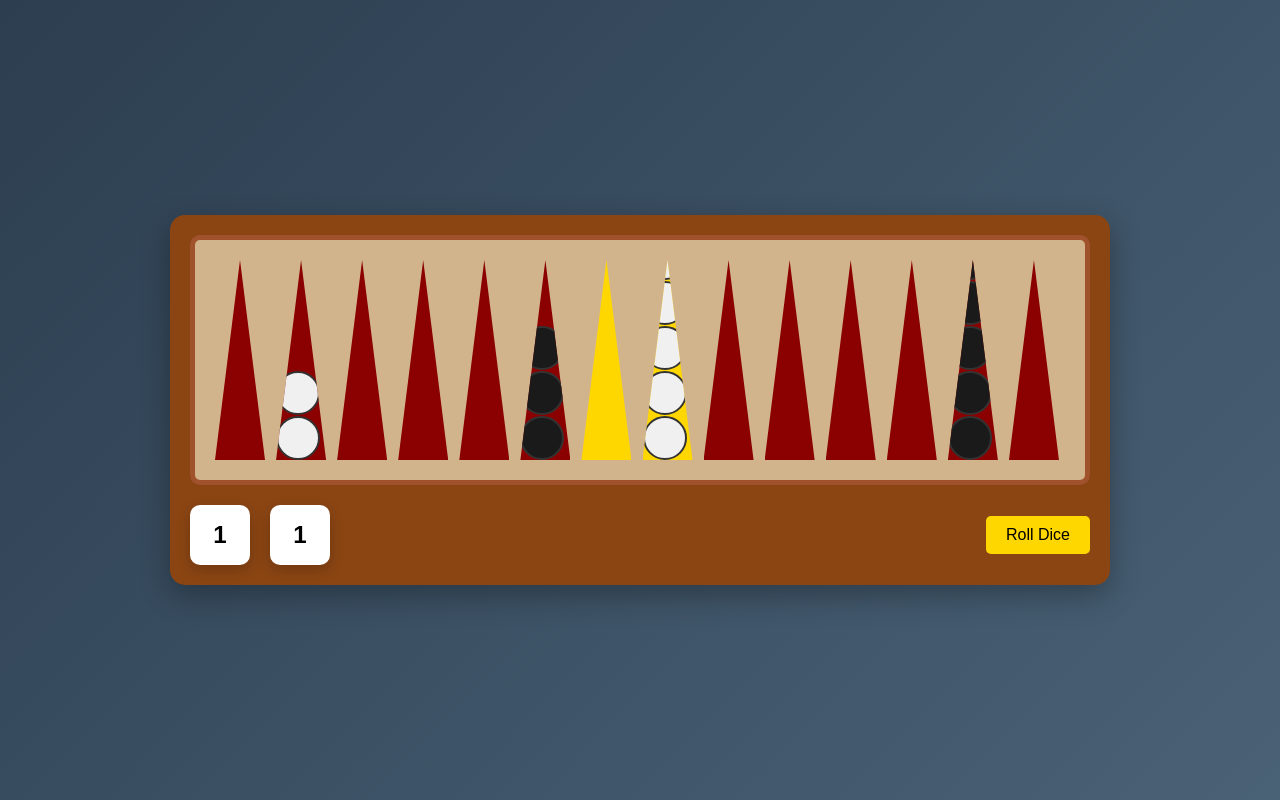
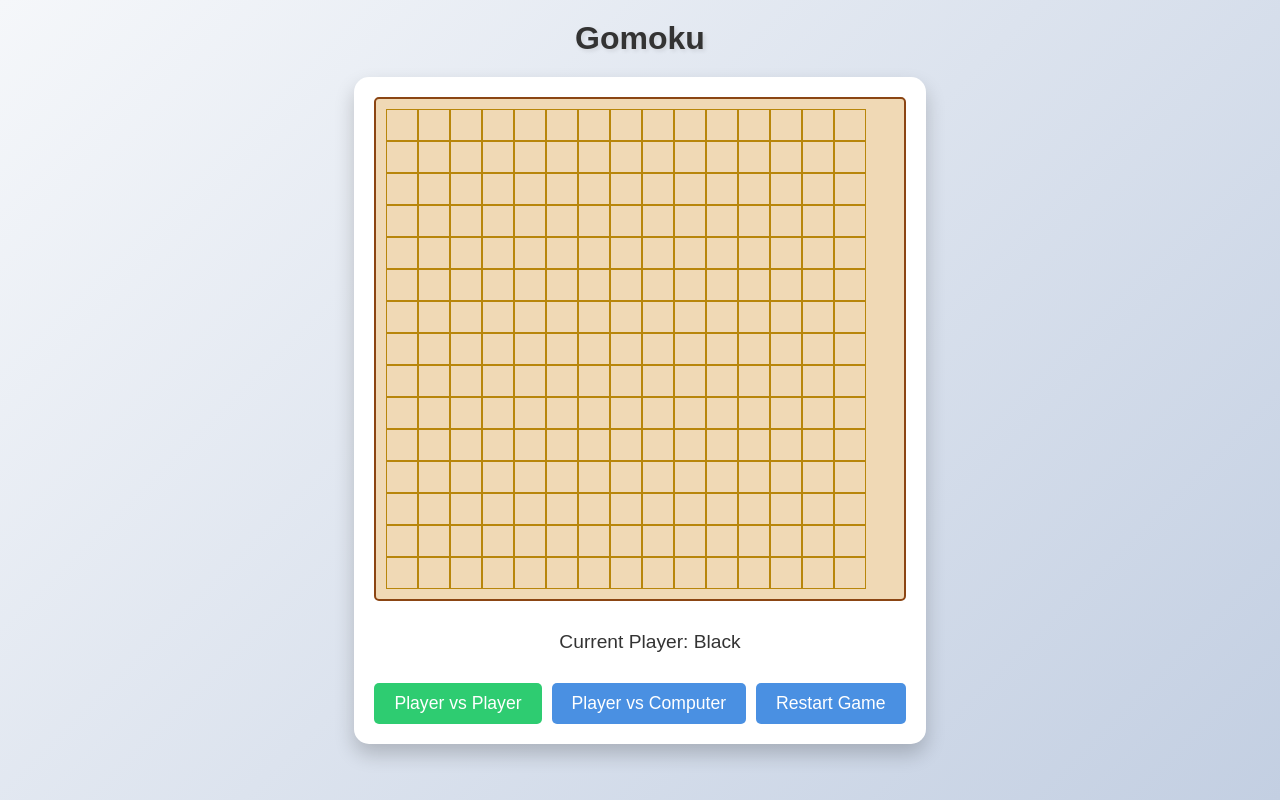
Before and after one commit to Hufung/boeadgame, a plain HTML site: page index.html in a window 1280 px wide. Drawn offline with Linux system fonts and the light colour scheme.

Commit message:
Update index.html

```diff
--- a/index.html
+++ b/index.html
@@ -3,189 +3,316 @@
 <head>
     <meta charset="UTF-8">
     <meta name="viewport" content="width=device-width, initial-scale=1.0">
-    <title>Beautiful Backgammon</title>
+    <title>Gomoku - Five in a Row</title>
     <style>
         body {
-            background: linear-gradient(135deg, #2c3e50, #4a6276);
+            background: linear-gradient(135deg, #f5f7fa 0%, #c3cfe2 100%);
             display: flex;
-            justify-content: center;
+            flex-direction: column;
             align-items: center;
             min-height: 100vh;
             margin: 0;
-            font-family: 'Arial', sans-serif;
+            font-family: Arial, sans-serif;
         }
 
-        .game-container {
-            background: #8B4513;
+        h1 {
+            color: #333;
+            text-shadow: 2px 2px 4px rgba(0,0,0,0.1);
+            margin: 20px 0;
+        }
+
+        #game-container {
+            background: #fff;
             padding: 20px;
             border-radius: 15px;
-            box-shadow: 0 10px 30px rgba(0,0,0,0.3);
-            width: 900px;
+            box-shadow: 0 10px 20px rgba(0,0,0,0.2);
         }
 
-        .board {
-            display: grid;
-            grid-template-columns: repeat(14, 1fr);
-            gap: 5px;
-            background: #D2B48C;
-            padding: 20px;
-            border: 5px solid #A0522D;
-            border-radius: 10px;
+        #board {
+            background: #f0d9b5;
+            border: 2px solid #8b4513;
+            border-radius: 5px;
+            padding: 10px;
         }
 
-        .triangle {
-            width: 50px;
-            height: 200px;
-            position: relative;
-            clip-path: polygon(50% 0%, 0% 100%, 100% 100%);
+        .row {
+            display: flex;
         }
 
-        .triangle:nth-child(-n+6),
-        .triangle:nth-child(n+9):nth-child(-n+14) {
-            background: #8B0000;
+        .cell {
+            width: 30px;
+            height: 30px;
+            background: #f0d9b5;
+            border: 1px solid #b8860b;
+            position: relative;
+            cursor: pointer;
+            transition: all 0.2s ease;
         }
 
-        .triangle:nth-child(n+7):nth-child(-n+8),
-        .triangle:nth-child(n+15) {
-            background: #FFD700;
+        .cell:hover {
+            background: #e6c992;
         }
 
-        .checker {
-            width: 40px;
-            height: 40px;
+        .stone {
+            width: 80%;
+            height: 80%;
             border-radius: 50%;
             position: absolute;
-            border: 2px solid #333;
-            cursor: pointer;
-            transition: all 0.3s ease;
+            top: 50%;
+            left: 50%;
+            transform: translate(-50%, -50%);
+            box-shadow: 2px 2px 4px rgba(0,0,0,0.3);
         }
 
-        .checker.black {
-            background: #1a1a1a;
+        .black {
+            background: radial-gradient(circle at 30% 30%, #444, #000);
         }
 
-        .checker.white {
-            background: #f0f0f0;
+        .white {
+            background: radial-gradient(circle at 30% 30%, #fff, #ddd);
         }
 
-        .checker:hover {
-            transform: scale(1.1);
+        #status {
+            margin-top: 20px;
+            font-size: 1.2em;
+            color: #333;
+            text-align: center;
+            padding: 10px;
+            background: rgba(255, 255, 255, 0.8);
+            border-radius: 8px;
+            width: 100%;
         }
 
-        .controls {
+        .button-container {
             margin-top: 20px;
             display: flex;
-            justify-content: space-between;
-            align-items: center;
-        }
-
-        .dice-container {
-            display: flex;
-            gap: 20px;
-        }
-
-        .die {
-            width: 60px;
-            height: 60px;
-            background: white;
-            border-radius: 10px;
-            display: flex;
+            gap: 10px;
             justify-content: center;
-            align-items: center;
-            font-size: 24px;
-            font-weight: bold;
-            box-shadow: 0 5px 15px rgba(0,0,0,0.2);
         }
 
         button {
             padding: 10px 20px;
-            background: #FFD700;
+            font-size: 1.1em;
+            background: #4a90e2;
+            color: white;
             border: none;
             border-radius: 5px;
-            font-size: 16px;
             cursor: pointer;
-            transition: all 0.3s ease;
+            transition: background 0.3s ease;
         }
 
         button:hover {
-            background: #FFA500;
-            transform: translateY(-2px);
+            background: #357abd;
+        }
+
+        button.active {
+            background: #2ecc71;
         }
     </style>
 </head>
 <body>
-    <div class="game-container">
-        <div class="board" id="board"></div>
-        <div class="controls">
-            <div class="dice-container">
-                <div class="die" id="die1">1</div>
-                <div class="die" id="die2">1</div>
-            </div>
-            <button onclick="rollDice()">Roll Dice</button>
+    <h1>Gomoku</h1>
+    <div id="game-container">
+        <div id="board"></div>
+        <div id="status">Current Player: Black</div>
+        <div class="button-container">
+            <button id="pvp">Player vs Player</button>
+            <button id="pvc">Player vs Computer</button>
+            <button id="restart">Restart Game</button>
         </div>
     </div>
 
     <script>
-        const board = document.getElementById('board');
-        let currentPlayer = 'white';
+        const SIZE = 15;
+        const board = [];
+        let currentPlayer = 'black';
+        let gameOver = false;
+        let isComputerMode = false;
 
-        // Initialize board
         function createBoard() {
-            // Create 24 triangles (12 on each side + 2 for bar/bearing off)
-            for (let i = 0; i < 14; i++) {
-                const triangle = document.createElement('div');
-                triangle.className = 'triangle';
-                triangle.dataset.position = i;
-                board.appendChild(triangle);
-            }
+            const boardElement = document.getElementById('board');
+            boardElement.innerHTML = '';
 
-            // Initial checker positions
-            placeCheckers(1, 2, 'white');   // Position 1: 2 white
-            placeCheckers(12, 5, 'black'); // Position 12: 5 black
-            placeCheckers(5, 3, 'black');  // Position 5: 3 black
-            placeCheckers(7, 5, 'white');  // Position 7: 5 white
-        }
+            for (let i = 0; i < SIZE; i++) {
+                board[i] = [];
+                const row = document.createElement('div');
+                row.className = 'row';
 
-        function placeCheckers(position, count, color) {
-            const triangle = board.children[position];
-            for (let i = 0; i < count; i++) {
-                const checker = document.createElement('div');
-                checker.className = `checker ${color}`;
-                checker.style.bottom = `${i * 45}px`;
-                checker.draggable = true;
-                checker.addEventListener('dragstart', dragStart);
-                triangle.appendChild(checker);
+                for (let j = 0; j < SIZE; j++) {
+                    board[i][j] = null;
+                    const cell = document.createElement('div');
+                    cell.className = 'cell';
+                    cell.dataset.row = i;
+                    cell.dataset.col = j;
+                    cell.addEventListener('click', handleCellClick);
+                    row.appendChild(cell);
+                }
+                boardElement.appendChild(row);
             }
         }
 
-        function rollDice() {
-            const die1 = Math.floor(Math.random() * 6) + 1;
-            const die2 = Math.floor(Math.random() * 6) + 1;
-            document.getElementById('die1').textContent = die1;
-            document.getElementById('die2').textContent = die2;
+        function handleCellClick(e) {
+            if (gameOver) return;
+
+            const row = parseInt(e.target.dataset.row);
+            const col = parseInt(e.target.dataset.col);
+
+            if (!board[row][col]) {
+                placeStone(row, col, currentPlayer);
+
+                if (checkWin(row, col)) {
+                    document.getElementById('status').textContent = `${currentPlayer.charAt(0).toUpperCase() + currentPlayer.slice(1)} wins!`;
+                    gameOver = true;
+                    return;
+                }
+
+                currentPlayer = currentPlayer === 'black' ? 'white' : 'black';
+                document.getElementById('status').textContent = `Current Player: ${currentPlayer.charAt(0).toUpperCase() + currentPlayer.slice(1)}`;
+
+                if (isComputerMode && currentPlayer === 'white' && !gameOver) {
+                    setTimeout(computerMove, 500); // Slight delay for better UX
+                }
+            }
         }
 
-        // Drag and drop functionality
-        function dragStart(e) {
-            e.dataTransfer.setData('text/plain', e.target.parentElement.dataset.position);
+        function placeStone(row, col, player) {
+            board[row][col] = player;
+            const cell = document.querySelector(`.cell[data-row="${row}"][data-col="${col}"]`);
+            const stone = document.createElement('div');
+            stone.className = `stone ${player}`;
+            cell.appendChild(stone);
         }
 
-        board.addEventListener('dragover', (e) => e.preventDefault());
+        function computerMove() {
+            // Simple AI strategy:
+            // 1. Look for winning move
+            // 2. Block player's winning move
+            // 3. Place near existing stones
+            let move = findWinningMove('white') || findWinningMove('black') || findStrategicMove();
 
-        board.addEventListener('drop', (e) => {
-            e.preventDefault();
-            const fromPos = e.dataTransfer.getData('text/plain');
-            const toTriangle = e.target.closest('.triangle');
-            if (toTriangle && fromPos !== toTriangle.dataset.position) {
-                const checker = board.children[fromPos].querySelector('.checker');
-                if (checker) {
-                    toTriangle.appendChild(checker);
-                    checker.style.bottom = `${(toTriangle.children.length - 1) * 45}px`;
+            if (move) {
+                placeStone(move.row, move.col, 'white');
+
+                if (checkWin(move.row, move.col)) {
+                    document.getElementById('status').textContent = 'White (Computer) wins!';
+                    gameOver = true;
+                    return;
+                }
+
+                currentPlayer = 'black';
+                document.getElementById('status').textContent = 'Current Player: Black';
+            }
+        }
+
+        function findWinningMove(player) {
+            for (let i = 0; i < SIZE; i++) {
+                for (let j = 0; j < SIZE; j++) {
+                    if (!board[i][j]) {
+                        board[i][j] = player;
+                        if (checkWin(i, j)) {
+                            board[i][j] = null;
+                            return { row: i, col: j };
+                        }
+                        board[i][j] = null;
+                    }
                 }
             }
+            return null;
+        }
+
+        function findStrategicMove() {
+            // Look for empty spots near existing stones
+            for (let i = 0; i < SIZE; i++) {
+                for (let j = 0; j < SIZE; j++) {
+                    if (!board[i][j] && hasNeighbor(i, j)) {
+                        return { row: i, col: j };
+                    }
+                }
+            }
+            // If no strategic move, place in center or random
+            return board[7][7] === null ? { row: 7, col: 7 } : findRandomMove();
+        }
+
+        function hasNeighbor(row, col) {
+            for (let dr = -1; dr <= 1; dr++) {
+                for (let dc = -1; dc <= 1; dc++) {
+                    if (dr === 0 && dc === 0) continue;
+                    const r = row + dr;
+                    const c = col + dc;
+                    if (r >= 0 && r < SIZE && c >= 0 && c < SIZE && board[r][c]) {
+                        return true;
+                    }
+                }
+            }
+            return false;
+        }
+
+        function findRandomMove() {
+            const emptyCells = [];
+            for (let i = 0; i < SIZE; i++) {
+                for (let j = 0; j < SIZE; j++) {
+                    if (!board[i][j]) emptyCells.push({ row: i, col: j });
+                }
+            }
+            return emptyCells[Math.floor(Math.random() * emptyCells.length)];
+        }
+
+        function checkWin(row, col) {
+            const directions = [
+                [0, 1],  // horizontal
+                [1, 0],  // vertical
+                [1, 1],  // diagonal down-right
+                [1, -1]  // diagonal down-left
+            ];
+
+            for (let [dr, dc] of directions) {
+                let count = 1;
+
+                for (let i = 1; i < 5; i++) {
+                    const r = row + dr * i;
+                    const c = col + dc * i;
+                    if (r < 0 || r >= SIZE || c < 0 || c >= SIZE || board[r][c] !== currentPlayer) break;
+                    count++;
+                }
+
+                for (let i = 1; i < 5; i++) {
+                    const r = row - dr * i;
+                    const c = col - dc * i;
+                    if (r < 0 || r >= SIZE || c < 0 || c >= SIZE || board[r][c] !== currentPlayer) break;
+                    count++;
+                }
+
+                if (count >= 5) return true;
+            }
+            return false;
+        }
+
+        // Button event listeners
+        document.getElementById('pvp').addEventListener('click', () => {
+            isComputerMode = false;
+            document.getElementById('pvp').classList.add('active');
+            document.getElementById('pvc').classList.remove('active');
+            restartGame();
         });
 
-        // Start game
+        document.getElementById('pvc').addEventListener('click', () => {
+            isComputerMode = true;
+            document.getElementById('pvc').classList.add('active');
+            document.getElementById('pvp').classList.remove('active');
+            restartGame();
+        });
+
+        document.getElementById('restart').addEventListener('click', restartGame);
+
+        function restartGame() {
+            currentPlayer = 'black';
+            gameOver = false;
+            document.getElementById('status').textContent = 'Current Player: Black';
+            createBoard();
+        }
+
+        // Initialize the game
+        document.getElementById('pvp').classList.add('active');
         createBoard();
     </script>
 </body>
```
